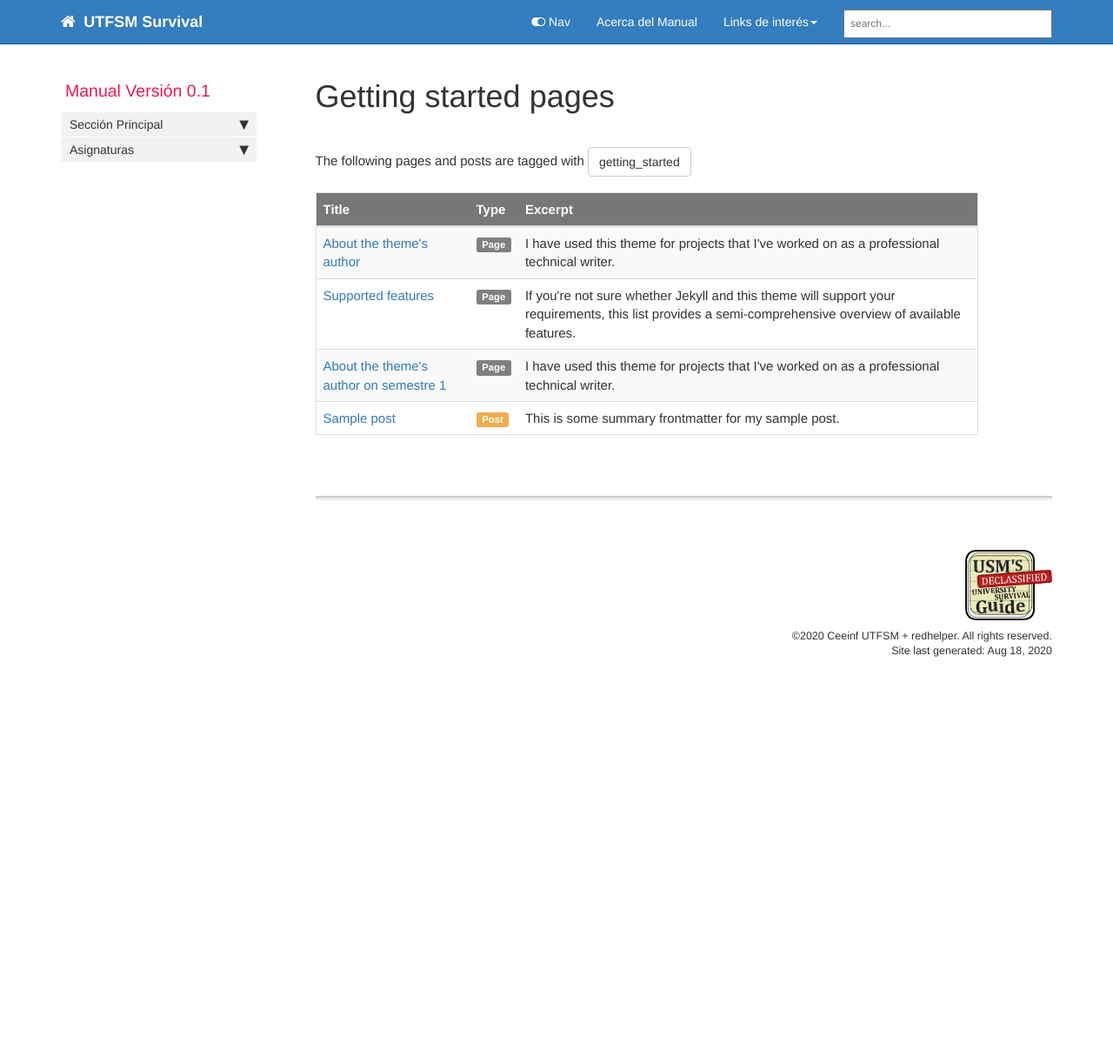
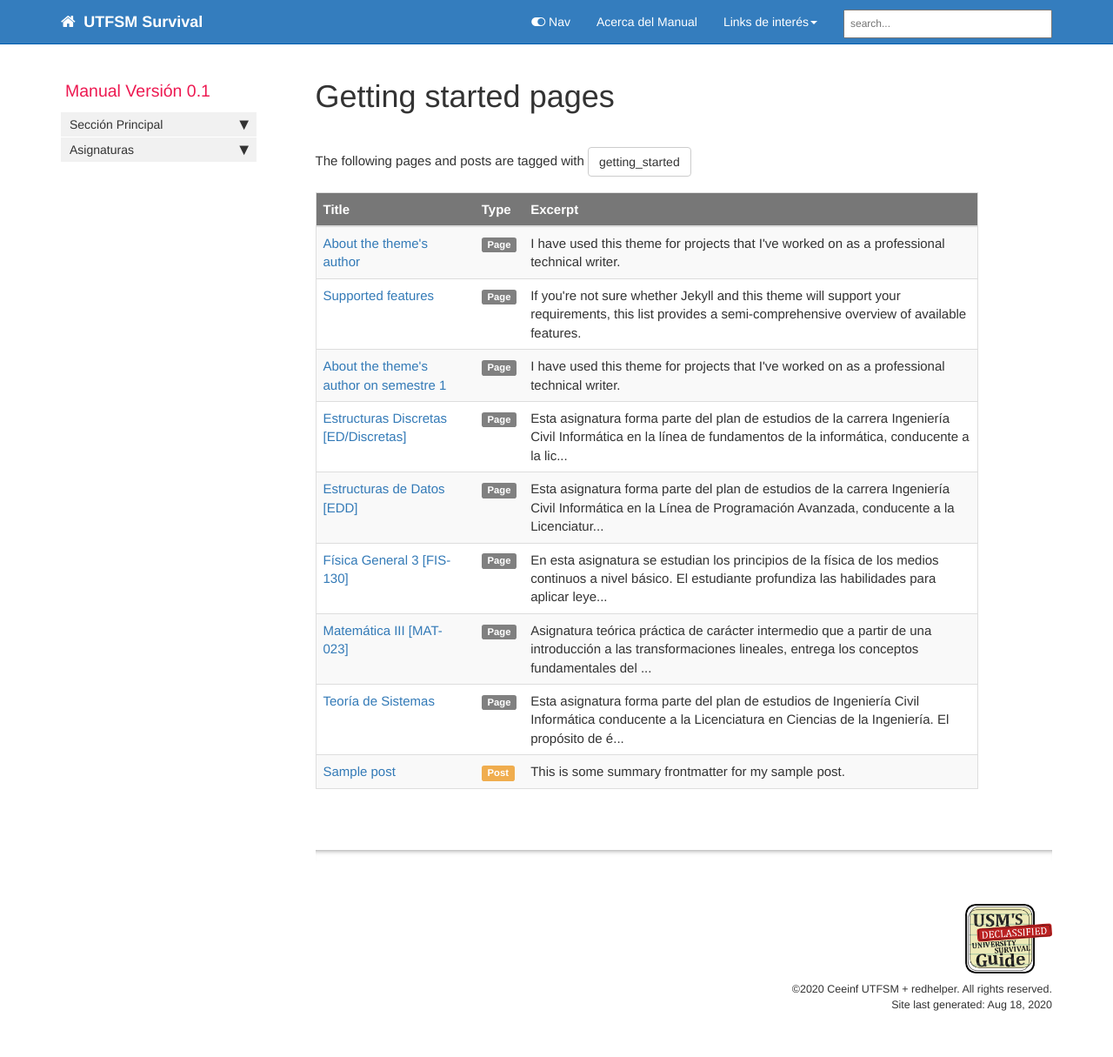
Before and after one commit to CEEINF-UTFSM/utfsm-survival-guide, a Jekyll site: the page built from pages/tags/tag_getting_started.md, in a window 1280 px wide. Shown: the whole page at 87% size. Built offline with Jekyll 4.4.1, drawn with Linux system fonts in a browser that asks for light colours; comment, search, counter and statistics services are not loaded; before the commit the page ends 900 px from its top, so only the background shows below that.

Commit message:
Completar semestre 3

```diff
--- a/_data/sidebars/main_sidebar.yml
+++ b/_data/sidebars/main_sidebar.yml
@@ -72,3 +72,27 @@ entries:
         - title: Troubleshooting pages
           url: /tag_troubleshooting.html
           output: web
+
+      - title: Semestre 3
+        output: web
+        subfolderitems:
+
+        - title: Estructuras de datos
+          url: /semestre3_EDD.html
+          output: web
+
+        - title: Estructuras Discretas
+          url: /semestre3_EDIS.html
+          output: web
+
+        - title: Matemática III
+          url: /semestre3_MAT023.html
+          output: web
+
+        - title: Teoría de Sistemas
+          url: /semestre3_TEOSIS.html
+          output: web
+
+        - title: Física General III
+          url: /semestre3_FIS130.html
+          output: web
--- /dev/null
+++ b/pages/semestre-3/semestre3_DISCRETAS.md
@@ -0,0 +1,42 @@
+---
+title: Estructuras Discretas [ED/Discretas]
+keywords: ed, discretas
+last_updated: August 15, 2020
+tags: [getting_started]
+summary: "Esta asignatura forma parte del plan de estudios de la carrera Ingeniería Civil Informática en la
+línea de fundamentos de la informática, conducente a la licenciatura en Ciencias de la Ingeniería.
+El propósito de ésta es introducir los fundamentos de estructuras discretas en su aplicación a las
+ciencias de la computación y proveer los fundamentos teóricos para las asignaturas posteriores."
+sidebar: main_sidebar
+permalink: semestre3_EDIS.html
+folder: semestre-3
+---
+
+**Información general:**
+
+- Sigla: INF-152
+- Nivel de dificultad: antes 6/10 ... 4/10 posible - 7/10 a futuro - 8/10 actualmente
+- Créditos USM: 3
+- Créditos SCT: 5
+- Prerrequisitos: MAT-021 y IWI-131
+
+---
+
+**Contenidos:**
+
+- Conjuntos, funciones y relaciones.
+- Lógica de proposiciones y de predicados.
+- Técnicas de demostración.
+- Conteo básico.
+- Arboles.
+- Grafos no dirigidos.
+- Grafos dirigidos.
+- Estrategias transversales de los árboles y grafos.
+
+---
+
+**Comentarios de los alumnos:**
+
+
+
+{% include links.html %}
--- /dev/null
+++ b/pages/semestre-3/semestre3_EDD.md
@@ -0,0 +1,44 @@
+---
+title: Estructuras de Datos [EDD]
+keywords: edd, EDD
+last_updated: August 15, 2020
+tags: [getting_started]
+summary: "Esta asignatura forma parte del plan de estudios de la carrera Ingeniería Civil Informática en la
+Línea de Programación Avanzada, conducente a la Licenciatura en Ciencias de la Ingeniería
+Informática. El propósito de ésta asignatura es, que el estudiante conozca y aplique las
+estructuras de datos básicas y reconozca cuándo usarlas en diferentes escenarios de su
+quehacer. Esto incluye el diseño, análisis, evaluación y programación de estructuras de datos
+usando la metodología de tipos de datos abstractos."
+sidebar: main_sidebar
+permalink: semestre3_EDD.html
+folder: semestre-3
+---
+
+ **Información general:**
+
+- Sigla: INF-134
+- Nivel de dificultad: 5/10
+- Créditos USM: 3
+- Créditos SCT: 5
+- Prerrequisitos: IWI-131
+
+---
+
+**Contenidos:**
+
+- Conceptos de programación: punteros y recursividad.
+- Concepto de tipo de datos abstracto.
+- Análisis de la complejidad de algoritmos.
+- Estructuras de datos: lista, pila y cola.
+- Árboles.
+- Técnicas de hashing.
+- Grafos.
+- Algoritmos de ordenamiento.
+
+---
+
+**Comentarios de los alumnos:**
+
+
+
+{% include links.html %}
--- /dev/null
+++ b/pages/semestre-3/semestre3_FIS130.md
@@ -0,0 +1,39 @@
+---
+title: Física General 3 [FIS-130]
+keywords: fis130, fisica3, fis3
+last_updated: August 15, 2020
+tags: [getting_started]
+summary: "En esta asignatura se estudian los principios de la física de los medios continuos a nivel básico.
+El estudiante profundiza las habilidades para aplicar leyes físicas, resolver problemas y realizar
+experimentos en este nivel."
+sidebar: main_sidebar
+permalink: semestre3_FIS130.html
+folder: semestre-3
+---
+
+**Información general:**
+
+- Sigla: FIS-130
+- Nivel de dificultad: 8/10
+- Créditos USM: 4
+- Créditos SCT: 8
+- Prerrequisitos: FIS-110 y MAT-022
+
+---
+
+**Contenidos:**
+
+- Temperatura y calor.
+- Teoría cinético-molecular.
+- Leyes de la termodinámica.
+- Esfuerzo y deformación de sólidos.
+- Estática y dinámica de fluidos.
+- Ondas en medios mecánicos y sonido.
+
+---
+
+**Comentarios de los alumnos:**
+
+
+
+{% include links.html %}
--- /dev/null
+++ b/pages/semestre-3/semestre3_MAT023.md
@@ -0,0 +1,41 @@
+---
+title: Matemática III [MAT-023]
+keywords: mate3, mate023, mat023
+last_updated: August 15, 2020
+tags: [getting_started]
+summary: "Asignatura teórica práctica de carácter intermedio que a partir de una introducción a las transformaciones
+lineales, entrega los conceptos fundamentales del cálculo diferencial en varias variables, ecuaciones
+diferenciales ordinarias, series y transformadas de Fourier."
+sidebar: main_sidebar
+permalink: semestre3_MAT023.html
+folder: semestre-3
+---
+
+La tercera es la vencida xdxddd
+
+**Información general:**
+
+- Sigla: MAT-023
+- Nivel de dificultad: 7/10
+- Créditos USM: 4
+- Créditos SCT: 7
+- Prerrequisitos: MAT-022
+
+---
+
+**Contenidos:**
+
+- Transformaciones lineales.
+- Funciones de varias variables.
+- Ecuaciones diferenciales de primer orden.
+- Ecuaciones diferenciales de orden superior.
+- Transformada de Laplace.
+- Series e integral de Furier.
+
+---
+
+**Comentarios de los alumnos:**
+
+
+
+{% include links.html %}
--- /dev/null
+++ b/pages/semestre-3/semestre3_TEOSIS.md
@@ -0,0 +1,43 @@
+---
+title: Teoría de Sistemas
+keywords: comunismo
+last_updated: August 15, 2020
+tags: [getting_started]
+summary: "Esta asignatura forma parte del plan de estudios de Ingeniería Civil Informática conducente a la
+Licenciatura en Ciencias de la Ingeniería. El propósito de ésta es que los estudiantes aprendan
+conceptos y propiedades de aquello que se percibe de sistema y conozcan las técnicas para su
+análisis, comprensión y representación. "
+sidebar: main_sidebar
+permalink: semestre3_TEOSIS.html
+folder: semestre-3
+---
+
+Humanista encubierto
+
+**Información general:**
+
+- Sigla: []
+- Nivel de dificultad: 1/10
+- Créditos USM: 3
+- Créditos SCT: 5
+- Prerrequisitos: IWG-101
+
+---
+
+**Contenidos:**
+
+- Epistemología de sistemas. Del cartesianismo al pensamiento de sistemas.
+- La teoría de sistemas y la teoría de sistemas generales.
+- Ontología de sistemas.
+- El concepto de sistemas y las propiedades de un sistema.
+- Resolución de complejidad y modelado de sistemas.
+- Clasificación de sistemas.
+- Los sistemas viables.
+- Los sistemas de información y los sistemas de gestión en los sistemas viables.
+- El modelado de sistemas viables.
+
+---
+
+**Comentarios de los alumnos:**
+
+{% include links.html %}
```
